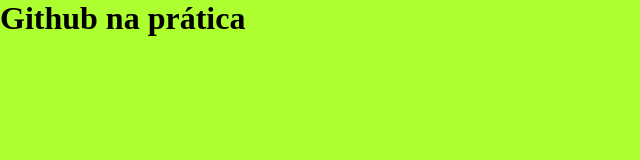
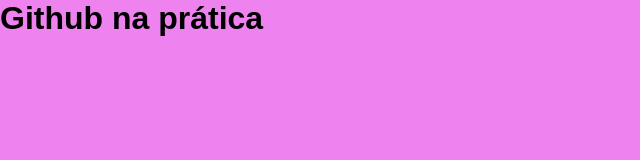
Before and after one commit to carlacss/git_vscode_github, a plain HTML site: page index.html in a window 1280 px wide. Shown: the whole page, without its empty margins (0-640 px from the left). Drawn offline with Linux system fonts and the light colour scheme.

Commit message:
Update style.css

```diff
--- a/style.css
+++ b/style.css
@@ -4,5 +4,6 @@
 }
 
 body{
-    background: greenyellow;
+    background: violet;
+    font-family: arial;
 }
```
